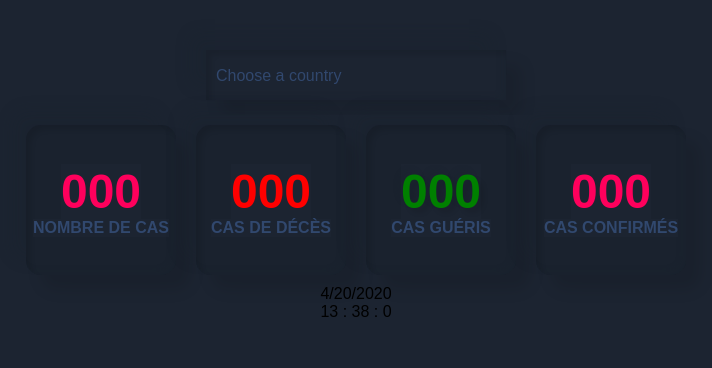
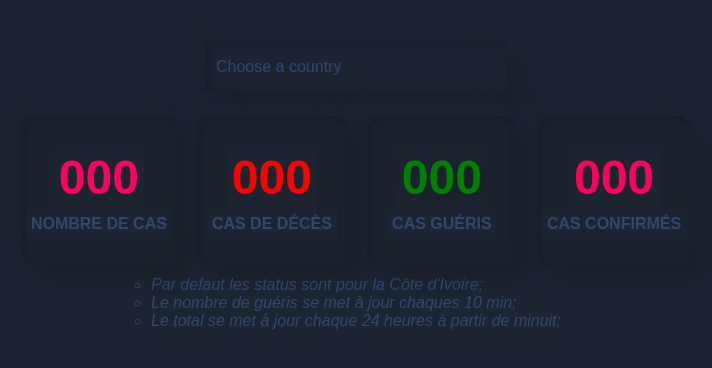
Before and after one commit to elysee15/covid-checker, a plain HTML site: page index.html in a window 1280 px wide. Shown: the part 222-590 px from the top of the page, without its empty margins (284-996 px from the left). Drawn offline with Linux system fonts and the light colour scheme; no server answers.

Commit message:
add nota bene

```diff
--- a/css/style.css
+++ b/css/style.css
@@ -58,11 +58,12 @@
     font-weight: 700;
 }
 
-.container .box p:last-child{
+.container .box p:last-child, p{
     color: #31486e;
     text-transform: uppercase;
     font-size: 1rem;
     font-weight: 700;
+    padding: 5px;
     text-shadow: -15px -15px 15px rgba(255, 255, 255, 0.2),
                  15px 15px 15px rgba(0, 0, 0, 0.1),
                  inset -5px -5px 5px rgba(26, 34, 46, 0.2),
@@ -86,3 +87,9 @@
                 inset -5px -5px 5px rgba(26, 34, 46, 0.2),
                 inset 5px 5px 5px rgba(0, 0, 0, 0.1);
 }
+
+ul{
+    list-style-type: circle;
+    color: #31486e;
+    font-style: italic;
+}
--- a/index.html
+++ b/index.html
@@ -34,7 +34,12 @@
                 <p>Cas confirmés</p>
             </div>
         </div>
-        <div class="currentDate">
+        <ul>
+            <li>Par defaut les status sont pour la Côte d'Ivoire;</li>
+            <li>Le nombre de guéris se met à jour chaques 10 min;</li>
+            <li>Le total se met à jour chaque 24 heures à partir de minuit;</li>
+        </ul>
+        <!-- <div class="currentDate">
             <p>
                 <span id="day"></span>
             </p>
@@ -43,7 +48,7 @@
                 <span id="minutes"></span> :
                 <span id="seconds"></span>
             </p>
-        </div>
+        </div> -->
     </div>
 
     <script src="./js/script.js"></script>
--- a/js/request.js
+++ b/js/request.js
@@ -34,7 +34,7 @@ async function getByCountry(country){
 
 
         }
-setInterval(getByCountry("CI"), 10000);
+setInterval(getByCountry("CI"), 600000);
 
 
 
@@ -45,8 +45,6 @@ async function getCountries(){
 
     data.forEach((value) => {
         const option = document.createElement('option');
-
-
         option.innerHTML = value.Slug;
         document.querySelector('div > #pays > select').appendChild(option);
     })
```
